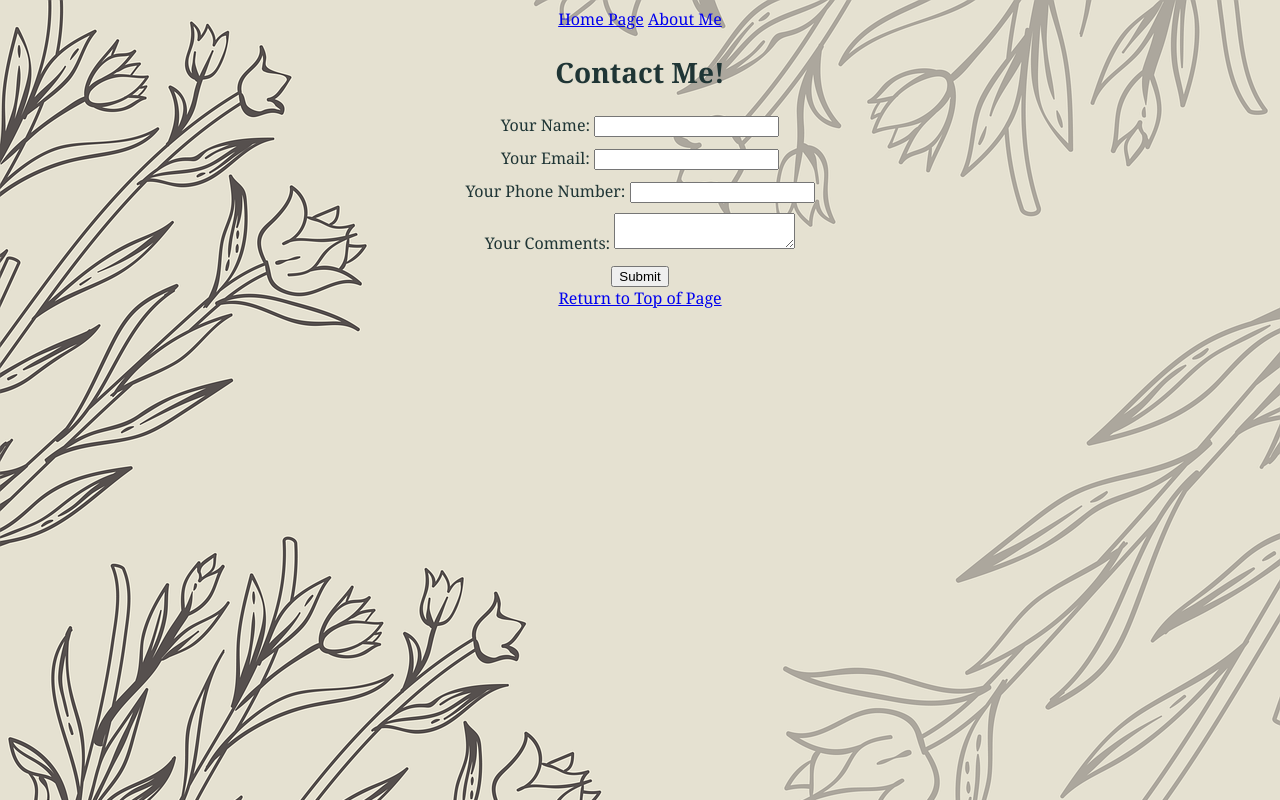
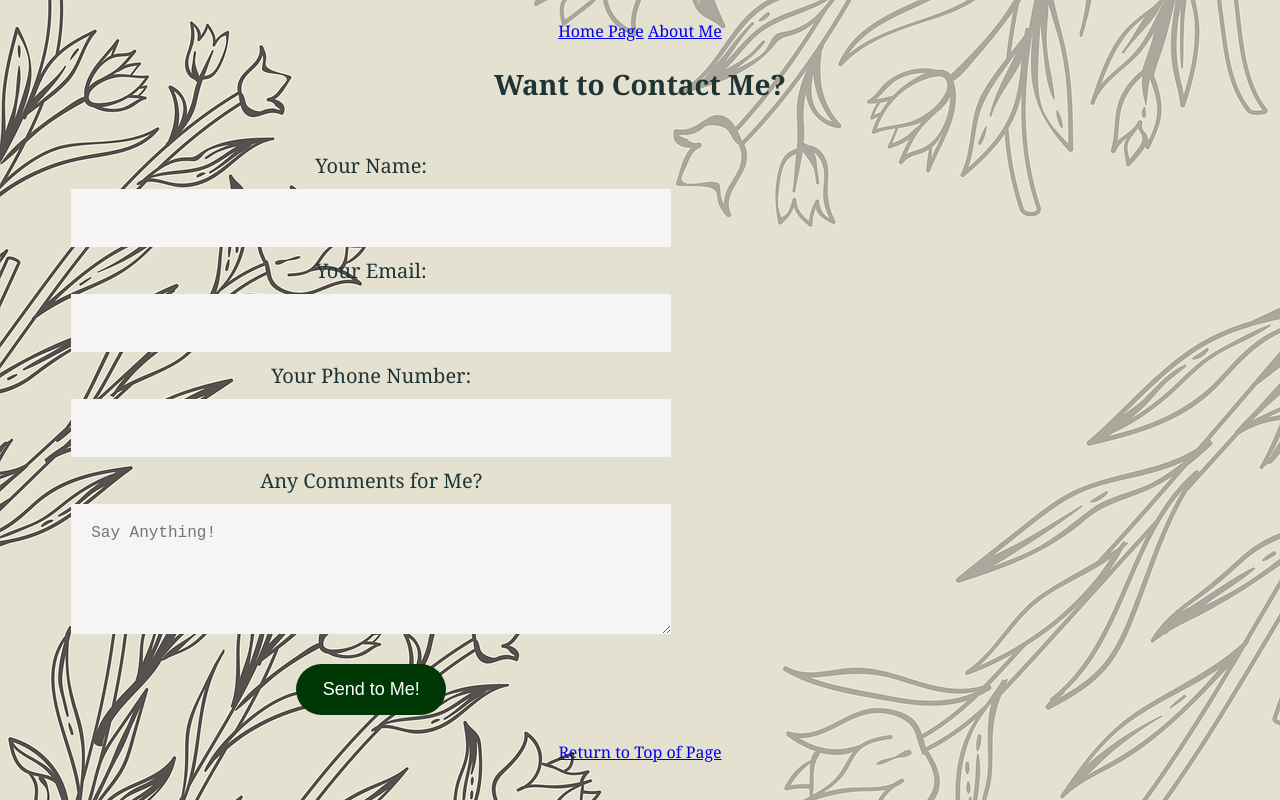
Before and after one commit to tokidokitompki/web_dev_project, a website: page contact.html in a window 1280 px wide. Drawn offline with Linux system fonts and the light colour scheme.

Commit message:
form
changed the contact form

```diff
--- a/contact.html
+++ b/contact.html
@@ -4,6 +4,7 @@
     <meta charset="UTF-8">
     <meta name="viewport" content="width=device-width, initial-scale=1.0">
     <title>Contact Page</title>
+    <link rel="stylesheet" href="stylesheet.css">
     <style>
         h2{
             color:rgb(31, 53, 53);
@@ -15,15 +16,12 @@
             margin-bottom: 10px;
             text-align: center;
         }
-        .form-input{
-            text-align: center;
-        }
+
        body{
         background-image: url(images/flowersbackground.webp);
         background-repeat: no-repeat;
         background-attachment: fixed;
         background-size: cover;
-        text-align: center;
         font-family: Georgia;
         color: rgb(31, 53, 53);
         font-size: 100%;
@@ -34,30 +32,32 @@
     <a href="/index.html">Home Page</a>
     <a href="/about.html">About Me</a>
 
-    <h2>Contact Me!</h2>
-    <form id="contact-form" method="POST" action="sendmail.php">
-        <div class="form-row form-error" style="display:none;"></div>
-        <div class="form-row">
-          <label for="contact-form-name">Your Name:</label>
-          <input id="contact-form-name" class="form-input" type="text" name="name" required>
-        </div>
-        <div class="form-row">
-          <label for="contact-form-email">Your Email:</label>
-          <input id="contact-form-email" class="form-input" type="email" name="email" required>
-        </div>
-        <div class="form-row">
-          <label for="contact-form-phone">Your Phone Number:</label>
-          <input id="contact-form-phone" class="form-input" type="tel" name="phone">
-        </div>
-        <div class="form-row">
-          <label for="contact-form-comment">Your Comments:</label>
-          <textarea id="contact-form-comment" class="form-input" name="comment" required></textarea>
-        </div>
-        <button type="submit">Submit</button>
-      </form>
+    <h2>Want to Contact Me?</h2>
+    <form action="/submit-form" method="post">
+      <label for="username">Your Name: </label>
+      <input type="text" id="username" name="username" required>
+      <label for="email">Your Email: </label>
+      <input type="email" id="email" name="email" required>
+      <label for="phone">Your Phone Number: </label>
+      <input type="text" id="phone" name="phone" required>
+      <label for="comments">Any Comments for Me?</label>
+      <textarea id="comments" rows="5" placeholder="Say Anything!"></textarea>
+    <button type="submit">Send to Me!</button>
+    </form>
+    <a href="#">Return to Top of Page</a>
+</body>
+<script>
+  const form = document.querySelector('form');
+
+  form.addEventListener('submit', (e) => {
+    e.preventDefault();
+
+    const fd = new FormData(form);
+    const urlEncoded = new URLSearchParams(fd).toString();
+    fetch('http://localhost:3000/upload')
 
 
 
-    <a href="#">Return to Top of Page</a>
-</body>
+  })
+</script>
 </html>
--- a/stylesheet.css
+++ b/stylesheet.css
@@ -63,3 +63,35 @@ background-size: cover;
 margin: 20px;
 text-align: center;
 }
+
+form{
+    display: flex;
+    flex-direction: column;
+    padding: 2vw 4vw;
+    width: 90%;
+    max-width: 600px;
+    border-radius: 10px;
+    font-size: 20px;
+}
+
+form input, form textarea{
+    border: 0;
+    margin: 10px 0;
+    padding: 20px;
+    outline: none;
+    font-size: 16px;
+    background: #f5f5f5;
+
+}
+form button{
+    padding: 15px;
+    background: #003805;
+    color: white;
+    font-size: 18px;
+    border: 0;
+    outline: none;
+    cursor: pointer;
+    width: 150px;
+    margin: 20px auto 0;
+    border-radius: 30px;
+}
```
Also changed, not shown: app.js (added, +10 -0 lines), index.html (+1 -0 lines), server-side.js (deleted, +0 -19 lines).
